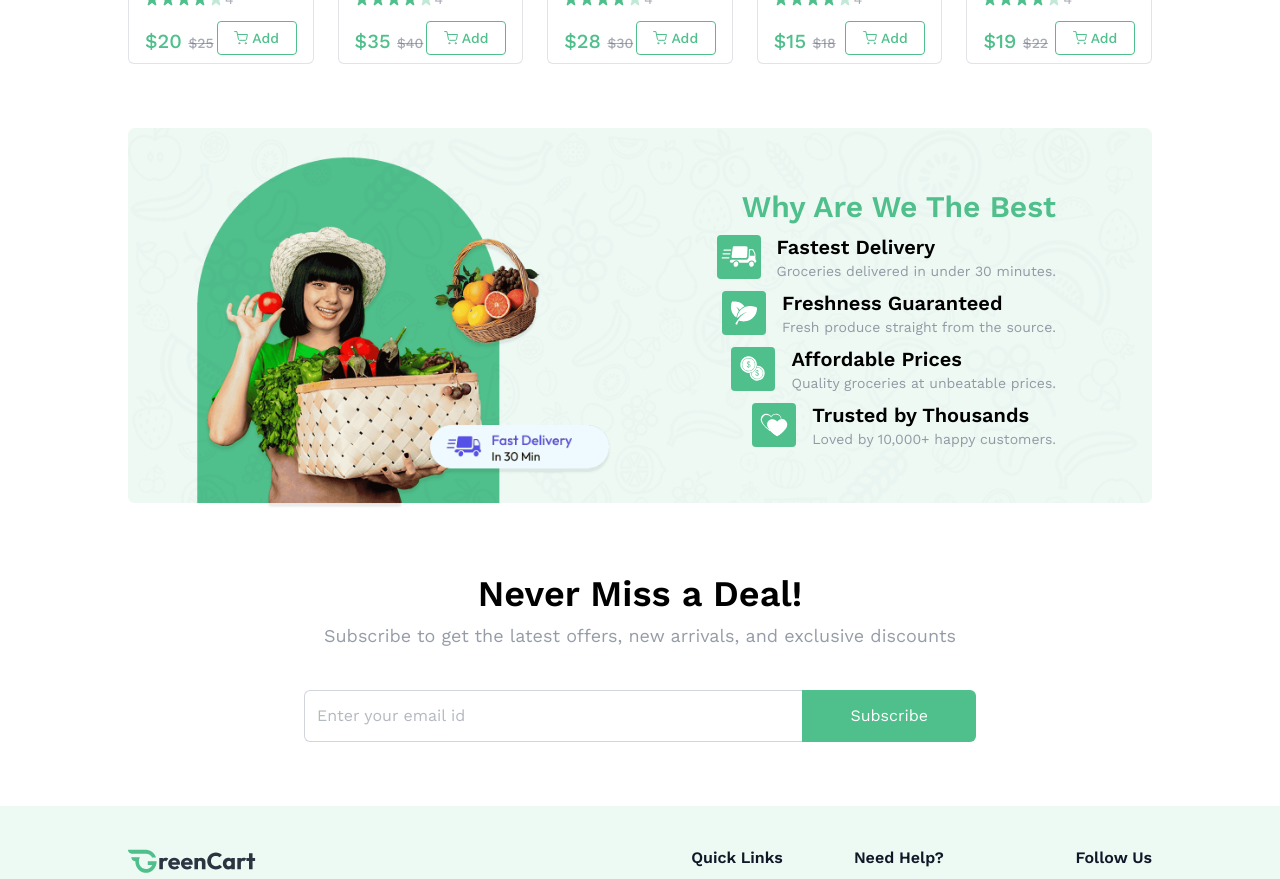
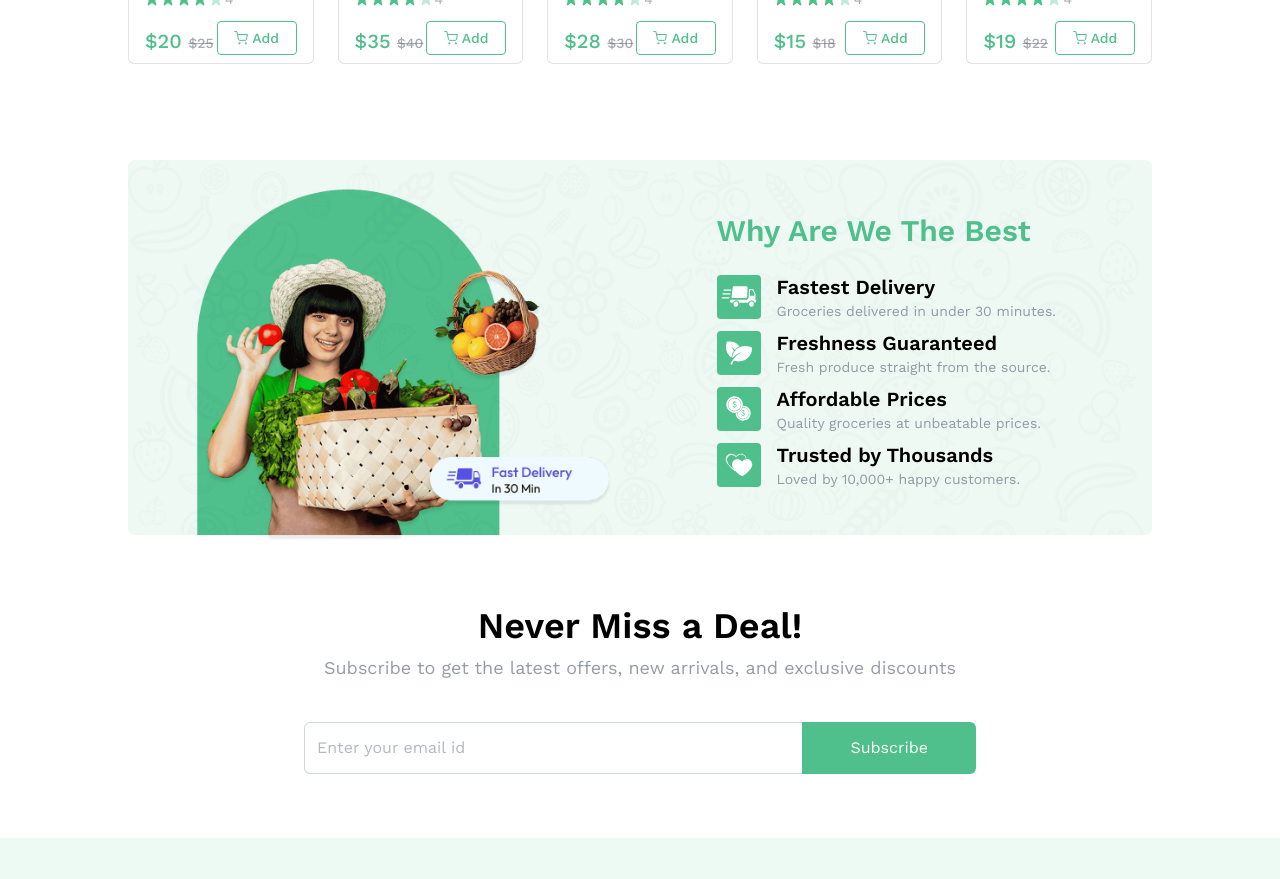
Before and after one commit to zilullah/gorceries, a React app: page / in a window 1280 px wide. Shown: the part 1140-2019 px from the top of the page. Built offline with nearby package versions, Linux system fonts and the light colour scheme; the HTML template or start-up script is replaced by a standard one.

Commit message:
tidy up a minor features text

```diff
--- a/src/components/BestSeller.tsx
+++ b/src/components/BestSeller.tsx
@@ -4,7 +4,7 @@ import { useAppContext } from "../context/AppContext";
 
 const BestSeller = () => {
   const { products } = useAppContext();
-  const bestSeller = products.slice(0, 5);
+  const bestSeller = products.filter((item: any) => item?.inStock).slice(0, 5);
   return (
     <div className="mt-16">
       <p className="text-2xl md:text-3xl font-medium">Best Sellers</p>
--- a/src/components/BottomBanner.tsx
+++ b/src/components/BottomBanner.tsx
@@ -1,5 +1,5 @@
 import * as React from "react";
-import { assets } from "../assets/assets";
+import { assets, features } from "../assets/assets";
 
 interface IconsProps {
   title: string;
@@ -21,7 +21,7 @@ const Icons: React.FC<IconsProps> = ({ title, text, image }) => {
 
 const BottomBanner = () => {
   return (
-    <div className="relative">
+    <div className="relative mt-24">
       <img
         src={assets.bottom_banner_image}
         alt="Bottom Banner"
@@ -33,29 +33,18 @@ const BottomBanner = () => {
         className="w-full md:hidden mt-16"
       />
       <div className="absolute inset-0 flex flex-col items-center md:items-end md:justify-center pt-16 md:pt-0 md:pr-24">
-        <h3 className="text-2xl md:text-3xl font-semibold text-primary">
-          Why Are We The Best
-        </h3>
-        <Icons
-          title="Fastest Delivery"
-          text="Groceries delivered in under 30 minutes."
-          image={assets.delivery_truck_icon}
-        />
-        <Icons
-          title="Freshness Guaranteed"
-          text="Fresh produce straight from the source."
-          image={assets.leaf_icon}
-        />
-        <Icons
-          title="Affordable Prices"
-          text="Quality groceries at unbeatable prices."
-          image={assets.coin_icon}
-        />
-        <Icons
-          title="Trusted by Thousands"
-          text="Loved by 10,000+ happy customers."
-          image={assets.trust_icon}
-        />
+        <div>
+          <h3 className="text-2xl md:text-3xl font-semibold text-primary mb-6">
+            Why Are We The Best
+          </h3>
+          {features.map((item) => (
+            <Icons
+              title={item?.title}
+              text={item?.description}
+              image={item?.icon}
+            />
+          ))}
+        </div>
       </div>
     </div>
   );
```
